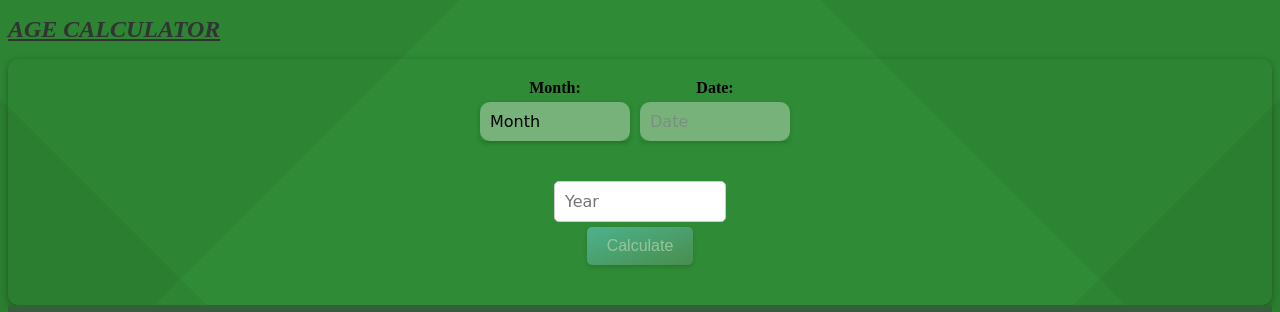
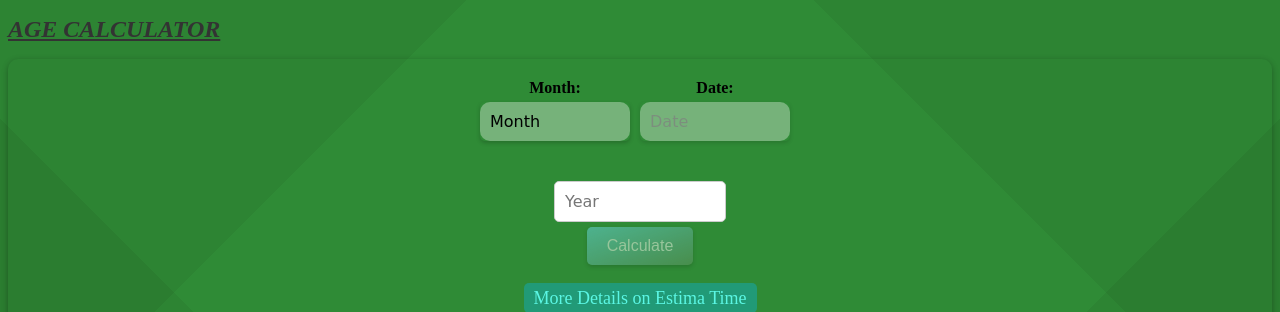
Before and after one commit to 01one/purnorup, a plain HTML site: page age-nexus.html in a window 1280 px wide. Shown: the top 312 px of the page. Drawn offline with Linux system fonts and the light colour scheme; a web font is replaced by a local one.

Commit message:
Update age-nexus.html

```diff
--- a/age-nexus.html
+++ b/age-nexus.html
@@ -369,7 +369,9 @@ function calculateAge() {
 
         <button class="calculate-btn" onclick="calculateAge()">Calculate</button>
 
-        <div id="result" class="result"></div>
+        <div id="result" class="result">
+           <a href="estima-time.html">More Details on Estima Time</a>
+        </div>
     </div>
 </div>
   <div class="wrapper">
```
